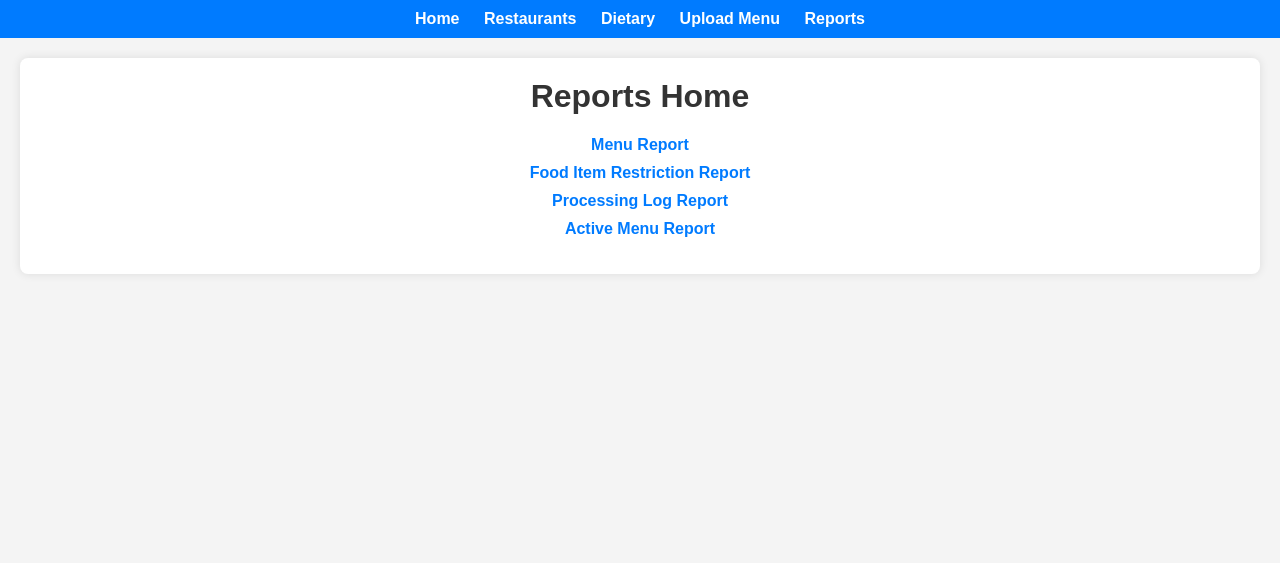
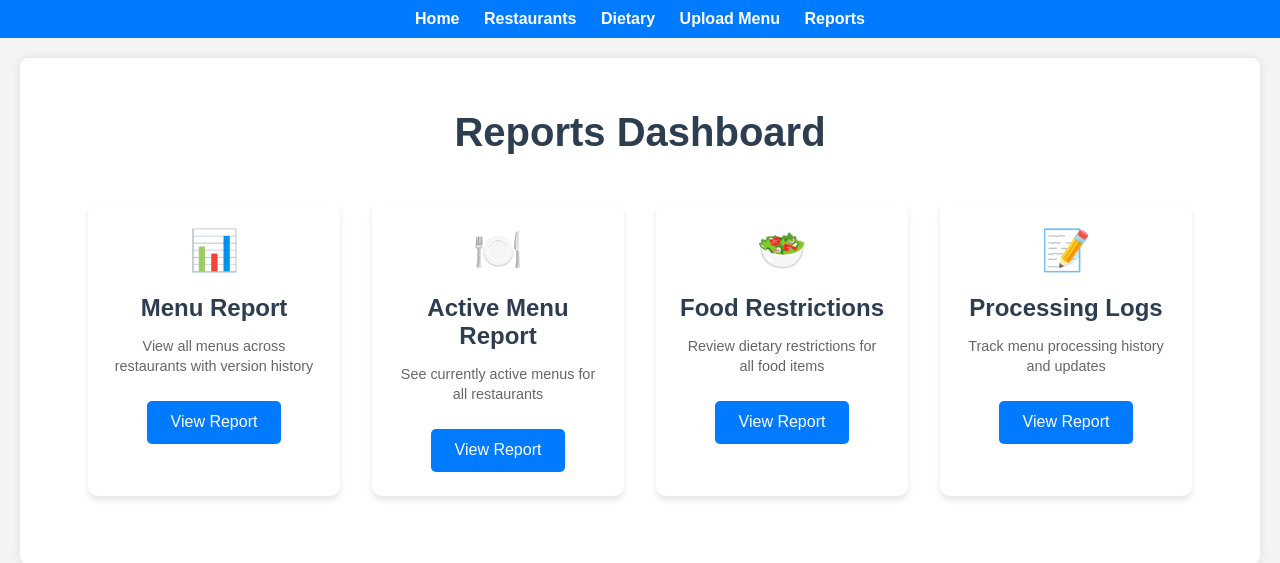
Before and after one commit to Shadowjumper3000/DataBases-MenuExtraction, a Django app: page /reports/ in a window 1280 px wide. Shown: the top 563 px of the page. Run offline with Django 4.2, Linux system fonts and the light colour scheme.

Commit message:
UI update for reports and view past menus, also versioning present in reports

```diff
--- a/MenuBackend/menu/templates/menu/reports/active_menu_report.html
+++ b/MenuBackend/menu/templates/menu/reports/active_menu_report.html
@@ -9,7 +9,9 @@
         <tr>
             <th>Restaurant</th>
             <th>Menu Name</th>
+            <th>Version</th>
             <th>Description</th>
+            <th>Actions</th>
         </tr>
     </thead>
     <tbody>
@@ -17,7 +19,11 @@
         <tr>
             <td>{{ menu.restaurant.name }}</td>
             <td>{{ menu.name }}</td>
+            <td>{{ menu.version }}</td>
             <td>{{ menu.description }}</td>
+            <td>
+                <a href="{% url 'menu_detail' menu.id %}" class="btn">View Menu</a>
+            </td>
         </tr>
         {% endfor %}
     </tbody>
--- a/MenuBackend/menu/templates/menu/reports/reports_home.html
+++ b/MenuBackend/menu/templates/menu/reports/reports_home.html
@@ -3,11 +3,120 @@
 {% block title %}Reports Home{% endblock %}
 
 {% block content %}
-<h1>Reports Home</h1>
-<ul class="report-links">
-    <li><a href="{% url 'menu_report' %}">Menu Report</a></li>
-    <li><a href="{% url 'food_item_restriction_report' %}">Food Item Restriction Report</a></li>
-    <li><a href="{% url 'processing_log_report' %}">Processing Log Report</a></li>
-    <li><a href="{% url 'active_menu_report' %}">Active Menu Report</a></li>
-</ul>
+<div class="reports-container">
+    <h1>Reports Dashboard</h1>
+    <div class="reports-grid">
+        <div class="report-card">
+            <div class="report-icon">📊</div>
+            <h2>Menu Report</h2>
+            <p>View all menus across restaurants with version history</p>
+            <a href="{% url 'menu_report' %}" class="report-btn">View Report</a>
+        </div>
+
+        <div class="report-card">
+            <div class="report-icon">🍽️</div>
+            <h2>Active Menu Report</h2>
+            <p>See currently active menus for all restaurants</p>
+            <a href="{% url 'active_menu_report' %}" class="report-btn">View Report</a>
+        </div>
+
+        <div class="report-card">
+            <div class="report-icon">🥗</div>
+            <h2>Food Restrictions</h2>
+            <p>Review dietary restrictions for all food items</p>
+            <a href="{% url 'food_item_restriction_report' %}" class="report-btn">View Report</a>
+        </div>
+
+        <div class="report-card">
+            <div class="report-icon">📝</div>
+            <h2>Processing Logs</h2>
+            <p>Track menu processing history and updates</p>
+            <a href="{% url 'processing_log_report' %}" class="report-btn">View Report</a>
+        </div>
+    </div>
+</div>
+
+<style>
+    .reports-container {
+        padding: 2rem;
+        max-width: 1200px;
+        margin: 0 auto;
+    }
+
+    .reports-container h1 {
+        text-align: center;
+        color: #2c3e50;
+        margin-bottom: 2rem;
+        font-size: 2.5rem;
+    }
+
+    .reports-grid {
+        display: grid;
+        grid-template-columns: repeat(auto-fit, minmax(250px, 1fr));
+        gap: 2rem;
+        padding: 1rem;
+    }
+
+    .report-card {
+        background: white;
+        border-radius: 10px;
+        padding: 1.5rem;
+        text-align: center;
+        box-shadow: 0 4px 6px rgba(0, 0, 0, 0.1);
+        transition: transform 0.3s ease, box-shadow 0.3s ease;
+    }
+
+    .report-card:hover {
+        transform: translateY(-5px);
+        box-shadow: 0 6px 12px rgba(0, 0, 0, 0.15);
+    }
+
+    .report-icon {
+        font-size: 2.5rem;
+        margin-bottom: 1rem;
+    }
+
+    .report-card h2 {
+        color: #2c3e50;
+        margin-bottom: 0.5rem;
+        font-size: 1.5rem;
+    }
+
+    .report-card p {
+        color: #666;
+        margin-bottom: 1.5rem;
+        font-size: 0.9rem;
+        line-height: 1.4;
+    }
+
+    .report-btn {
+        display: inline-block;
+        padding: 0.8rem 1.5rem;
+        background-color: #007bff;
+        color: white;
+        text-decoration: none;
+        border-radius: 5px;
+        transition: background-color 0.3s ease;
+        font-weight: 500;
+    }
+
+    .report-btn:hover {
+        background-color: #0056b3;
+    }
+
+    @media (max-width: 768px) {
+        .reports-grid {
+            grid-template-columns: 1fr;
+            gap: 1.5rem;
+        }
+
+        .reports-container {
+            padding: 1rem;
+        }
+
+        .report-card {
+            padding: 1.2rem;
+        }
+    }
+</style>
 {% endblock %}
--- /dev/null
+++ b/MenuBackend/menu/templatetags/__init__.py
@@ -0,0 +1 @@
+# Empty file to mark dir as a Python package
--- a/MenuBackend/menu/views.py
+++ b/MenuBackend/menu/views.py
@@ -202,24 +202,43 @@ def restaurant_detail(request, restaurant_id):
 def past_menus(request, restaurant_id):
     """
     View to display the past menus of a specific restaurant.
-
-    Args:
-    - request: The HTTP request object.
-    - restaurant_id: The ID of the restaurant to display.
-
-    Returns:
-    - Rendered HTML page with the restaurant's past menus.
     """
     restaurant = get_object_or_404(Restaurant, id=restaurant_id)
-    past_menus = Menu.objects.filter(restaurant=restaurant, is_active=False).order_by(
-        "-version"
-    )
+    past_menus = Menu.objects.filter(
+        restaurant=restaurant,
+        is_active=False
+    ).order_by("-version")
+
+    # Get menu items for each past menu
+    menu_details = {}
+    for menu in past_menus:
+        menu_items = (
+            MenuItem.objects.filter(menu=menu)
+            .select_related("menu", "menu_section", "food_item")
+            .prefetch_related("food_item__fooditemrestriction_set__dietary_restriction")
+        )
+        sections = defaultdict(list)
+        for item in menu_items:
+            sections[item.menu_section.name].append(
+                {
+                    "food_item": item.food_item.name,
+                    "price": float(item.price),
+                    "description": item.food_item.description,
+                    "dietary_restrictions": [
+                        restriction.dietary_restriction.name
+                        for restriction in item.food_item.fooditemrestriction_set.all()
+                    ],
+                }
+            )
+        menu_details[menu.id] = json.dumps(sections)
+
     return render(
         request,
         "menu/past_menus.html",
         {
             "restaurant": restaurant,
             "past_menus": past_menus,
+            "menu_details": menu_details,
         },
     )
 
@@ -278,7 +297,7 @@ def menu_report(request):
     """
     View to generate a report on all menus.
     """
-    menus = Menu.objects.select_related("restaurant").all()
+    menus = Menu.objects.select_related("restaurant").all().order_by("restaurant__name", "-version")
     context = {"menus": menus}
     return render(request, "menu/reports/menu_report.html", context)
 
@@ -307,7 +326,7 @@ def active_menu_report(request):
     """
     View to generate a report on active menus.
     """
-    active_menus = Menu.objects.filter(is_active=True)
+    active_menus = Menu.objects.filter(is_active=True).select_related("restaurant").order_by("restaurant__name")
     context = {"active_menus": active_menus}
     return render(request, "menu/reports/active_menu_report.html", context)
 
@@ -318,10 +337,6 @@ def menu_detail(request, menu_id):
     return render(
         request, "menu/menu_detail.html", {"menu": menu, "versions": versions}
     )
-
-
-# *! Deprecated
-
 
 def filter_restrictions_by_food(request):
     selected_food = request.GET.get("food")
--- a/MenuBackend/schema.sql
+++ b/MenuBackend/schema.sql
@@ -1,3 +1,5 @@
+-- *! Deprecated
+
 CREATE DATABASE restaurants;
 USE restaurants;
 -- Restaurant table
```
Also changed, not shown: MenuBackend/menu/templates/menu/past_menus.html (+79 -9 lines), MenuBackend/menu/templates/menu/reports/menu_report.html (+8 -0 lines), MenuBackend/menu/templatetags/menu_tags.py (added, +7 -0 lines).
